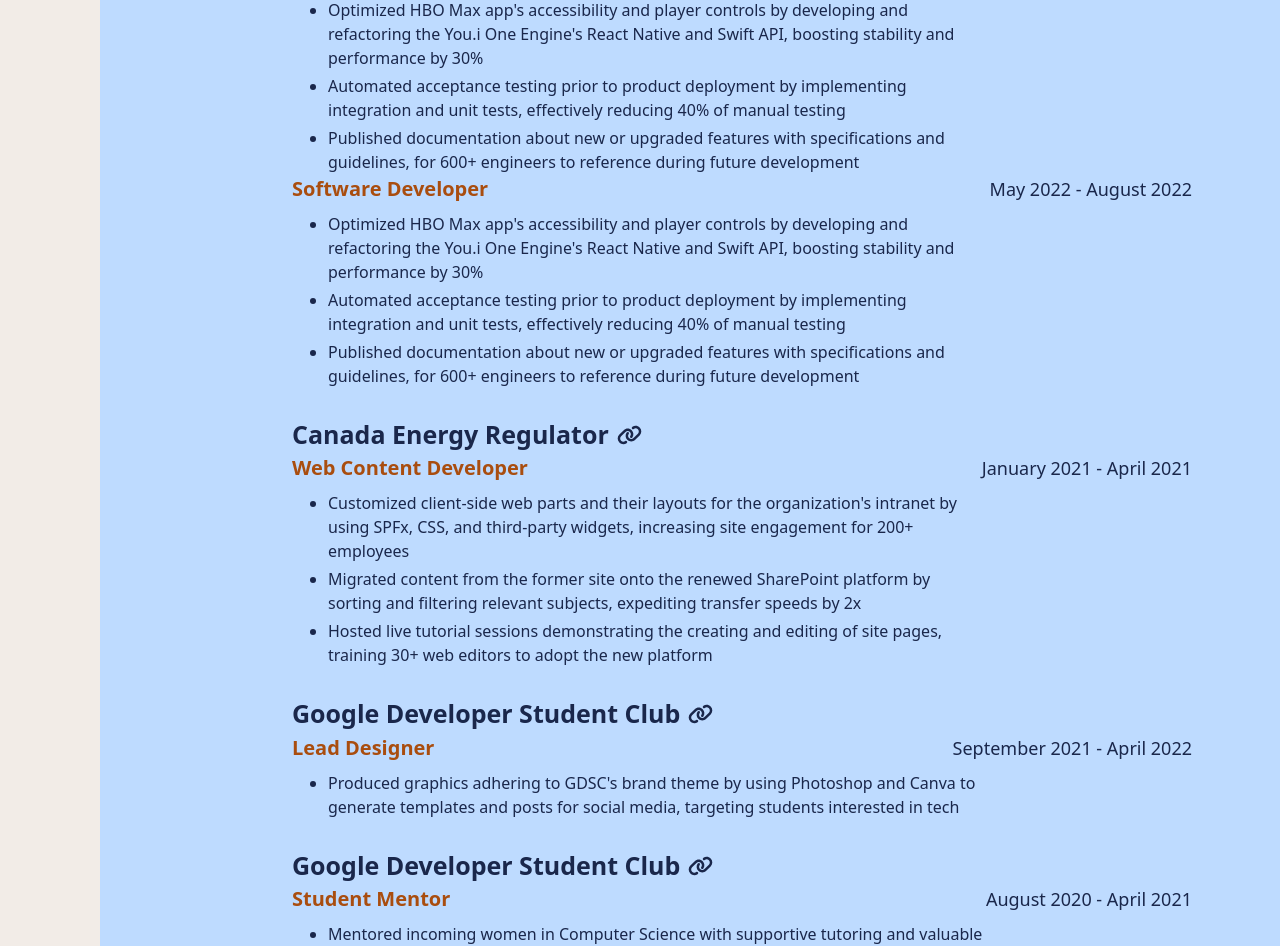
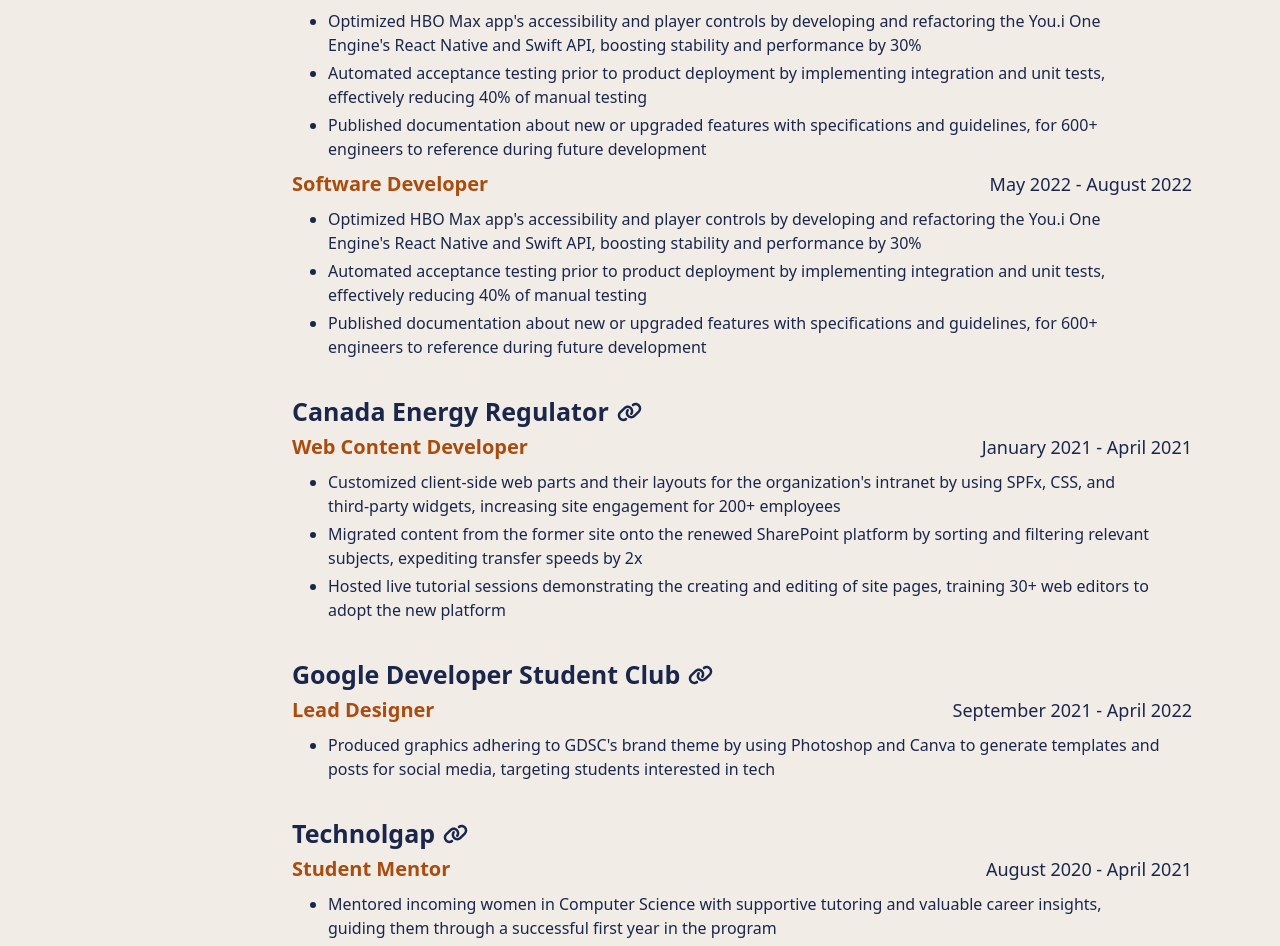
Before and after one commit to kyurijung/portfolio-V2, a React (Vite) app: page / in a window 1280 px wide. Shown: the part 1753-2699 px from the top of the page. Built offline with nearby package versions, Linux system fonts and the light colour scheme.

Commit message:
dynamic render for experience section

```diff
--- a/src/components/experience/ExperienceBlock.jsx
+++ b/src/components/experience/ExperienceBlock.jsx
@@ -0,0 +1,49 @@
+import PropTypes from 'prop-types';
+
+import { FontAwesomeIcon } from '@fortawesome/react-fontawesome'
+import { faLink } from "@fortawesome/free-solid-svg-icons"
+
+ExperienceBlock.propTypes = {
+  company: PropTypes.string.isRequired,
+  url: PropTypes.number.isRequired,
+  roles: PropTypes.arrayOf(PropTypes.object).isRequired,
+};
+
+function ExperienceBlock({
+  company,
+  url,
+  roles
+}) {
+  return (
+    <div>
+      <a
+        href={url}
+        target="_blank"
+        rel="noopener noreferrer"
+        className="flex items-center gap-2 text-primary hover:text-secondary transition leading-none"
+      >
+        <h2 className="text-[25px] font-bold">{company}</h2>
+        <FontAwesomeIcon icon={faLink} size="lg" />
+      </a>
+
+      {roles.map((role, index) => (
+        <div key={index} className="mt-2">
+          <div className="flex items-baseline justify-between w-225">
+            <h3 className="text-[20px] font-bold text-secondary">{role.title}</h3>
+            <h3 className="text-[18px] font-medium text-primary">{role.dates}</h3>
+          </div>
+
+          <ul className="ml-4 mt-2 space-y-1 list-disc pl-5 w-213">
+            {role.points.map((point, pointIndex) => (
+              <li key={pointIndex} className="text-[16px] text-primary">
+                {point.description}
+              </li>
+            ))}
+          </ul>
+        </div>
+      ))}
+    </div>
+  );
+}
+
+export default ExperienceBlock;
--- a/src/data/experience.json
+++ b/src/data/experience.json
@@ -1,6 +1,6 @@
 {
     "sectionName": "01. experience",
-    "experience": [
+    "experiences": [
         {
             "company": "Warner Bros. Discovery",
             "url": "https://www.wbd.com/",
--- a/src/pages/Experience.jsx
+++ b/src/pages/Experience.jsx
@@ -1,145 +1,22 @@
 import data from "/src/data/experience";
 
-import { FontAwesomeIcon } from '@fortawesome/react-fontawesome'
-import { faLink } from "@fortawesome/free-solid-svg-icons"
+import ExperienceBlock from "/src/components/experience/ExperienceBlock";
 
 function Experience() {
   return (
-    <div id="experience" className="scroll-mt-18 bg-blue-200 pt-9 pb-9">
-      <div className="">
-        <h2 className="ml-40 leading-none text-[40px] font-bold text-primary">01. experience</h2>
-        <div>
-          <div className="ml-48 mt-7">
-            {/* Experience 1 */}
-            <a
-              href={data.experience[0].url}
-              target="_blank"
-              rel="noopener noreferrer"
-              className="flex items-center gap-2 text-primary hover:text-secondary transition"
-            >
-              <h2 className="text-[25px] font-bold">{data.experience[0].company}</h2>
-              <FontAwesomeIcon icon={faLink} size="lg" />
-            </a>
-            <div className="flex w-225 items-baseline justify-between">
-              <h3 className="text-[20px] font-bold text-secondary">Software Developer I</h3>
-              <h3 className="text-[18px] font-medium text-primary">January 2024 - Present</h3>
-            </div>
-            <ul className="list-disc ml-4 mt-2 space-y-1 pl-5">
-              <li className="text-primary mr-73 text-[16px]">
-                Optimized HBO Max app's accessibility and player controls by developing and refactoring the You.i One Engine's
-                React Native and Swift API, boosting stability and performance by 30%
-              </li>
-              <li className="text-primary mr-73 text-[16px]">
-                Automated acceptance testing prior to product deployment by implementing integration and unit tests, effectively
-                reducing 40% of manual testing
-              </li>
-              <li className="text-primary mr-73 text-[16px]">
-                Published documentation about new or upgraded features with specifications and guidelines, for 600+ engineers to
-                reference during future development
-              </li>
-            </ul>
-            {/* Experience 2 */}
-            <div className="flex w-225 items-baseline justify-between">
-              <h3 className="text-[20px] font-bold text-secondary">Software Developer</h3>
-              <h3 className="text-[18px] font-medium text-primary">May 2022 - August 2022</h3>
-            </div>
-            <ul className="list-disc ml-4 mt-2 space-y-1 pl-5">
-              <li className="text-primary mr-73 text-[16px]">
-                Optimized HBO Max app's accessibility and player controls by developing and refactoring the You.i One Engine's
-                React Native and Swift API, boosting stability and performance by 30%
-              </li>
-              <li className="text-primary mr-73 text-[16px]">
-                Automated acceptance testing prior to product deployment by implementing integration and unit tests, effectively
-                reducing 40% of manual testing
-              </li>
-              <li className="text-primary mr-73 text-[16px]">
-                Published documentation about new or upgraded features with specifications and guidelines, for 600+ engineers to
-                reference during future development
-              </li>
-            </ul>
-          </div>
-        </div>
-        <div>
-          {/* Experience 3 */}
-          <div className="ml-48 mt-7">
-            <a
-              href={data.experience[1].url}
-              target="_blank"
-              rel="noopener noreferrer"
-              className="flex items-center gap-2 text-primary hover:text-secondary transition"
-            >
-              <h2 className="text-[25px] font-bold">{data.experience[1].company}</h2>
-              <FontAwesomeIcon icon={faLink} size="lg" />
-            </a>
-            <div className="flex w-225 items-baseline justify-between">
-              <h3 className="text-[20px] font-bold text-secondary">Web Content Developer</h3>
-              <h3 className="text-[18px] font-medium text-primary">January 2021 - April 2021</h3>
-            </div>
-            <ul className="list-disc ml-4 mt-2 space-y-1 pl-5">
-              <li className="text-primary mr-73 text-[16px]">
-                Customized client-side web parts and their layouts for the organization's intranet by using SPFx, CSS, and
-                third-party widgets, increasing site engagement for 200+ employees
-              </li>
-              <li className="text-primary mr-73 text-[16px]">
-                Migrated content from the former site onto the renewed SharePoint platform by sorting and filtering relevant
-                subjects, expediting transfer speeds by 2x
-              </li>
-              <li className="text-primary mr-73 text-[16px]">
-                Hosted live tutorial sessions demonstrating the creating and editing of site pages, training 30+ web editors
-                to adopt the new platform
-              </li>
-            </ul>
-          </div>
-        </div>
-        <div>
-          {/* Experience 4 */}
-          <div className="ml-48 mt-7">
-            <a
-              href={data.experience[2].url}
-              target="_blank"
-              rel="noopener noreferrer"
-              className="flex items-center gap-2 text-primary hover:text-secondary transition"
-            >
-              <h2 className="text-[25px] font-bold">{data.experience[2].company}</h2>
-              <FontAwesomeIcon icon={faLink} size="lg" />
-            </a>
-            <div className="flex w-225 items-baseline justify-between">
-              <h3 className="text-[20px] font-bold text-secondary">Lead Designer</h3>
-              <h3 className="text-[18px] font-medium text-primary">September 2021 - April 2022</h3>
-            </div>
-            <ul className="list-disc ml-4 mt-2 space-y-1 pl-5">
-              <li className="text-primary mr-73 text-[16px]">
-                Produced graphics adhering to GDSC's brand theme by using Photoshop and Canva to generate templates and posts
-                for social media, targeting students interested in tech
-              </li>
-            </ul>
-          </div>
-        </div>
-        <div>
-          {/* Experience 5 */}
-          <div className="ml-48 mt-7">
-            <a
-              href={data.experience[2].url}
-              target="_blank"
-              rel="noopener noreferrer"
-              className="flex items-center gap-2 text-primary hover:text-secondary transition"
-            >
-              <h2 className="text-[25px] font-bold">{data.experience[2].company}</h2>
-              <FontAwesomeIcon icon={faLink} size="lg" />
-            </a>
-            <div className="flex w-225 items-baseline justify-between">
-              <h3 className="text-[20px] font-bold text-secondary">Student Mentor</h3>
-              <h3 className="text-[18px] font-medium text-primary">August 2020 - April 2021</h3>
-            </div>
-            <ul className="list-disc ml-4 mt-2 space-y-1 pl-5">
-              <li className="text-primary mr-73 text-[16px]">
-                Mentored incoming women in Computer Science with supportive tutoring and valuable career insights, guiding them
-                through a successful first year in the program
-              </li>
-            </ul>
-          </div>
-        </div>
-      </div>
+    <div id="experience" className="scroll-mt-18 pt-10 pb-10">
+      <h2 className="ml-40 mb-10 text-[40px] font-bold text-primary leading-none">{data.sectionName}</h2>
+
+      <section className="ml-48 space-y-10">
+        {data.experiences.map((experience, index) => (
+          <ExperienceBlock
+            key={index}
+            company={experience.company}
+            url={experience.url}
+            roles={experience.roles}
+          />
+        ))}
+      </section>
     </div>
   );
 }
```
